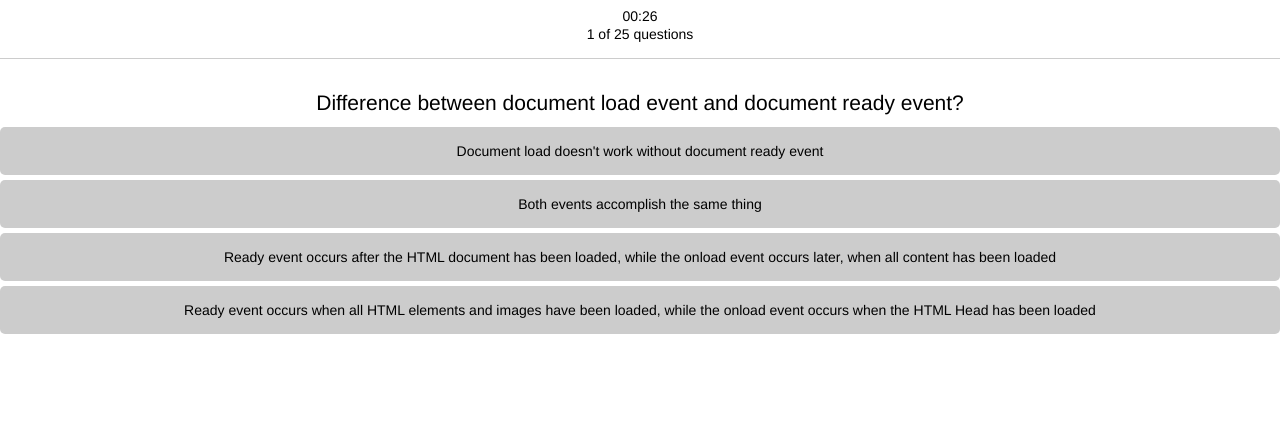
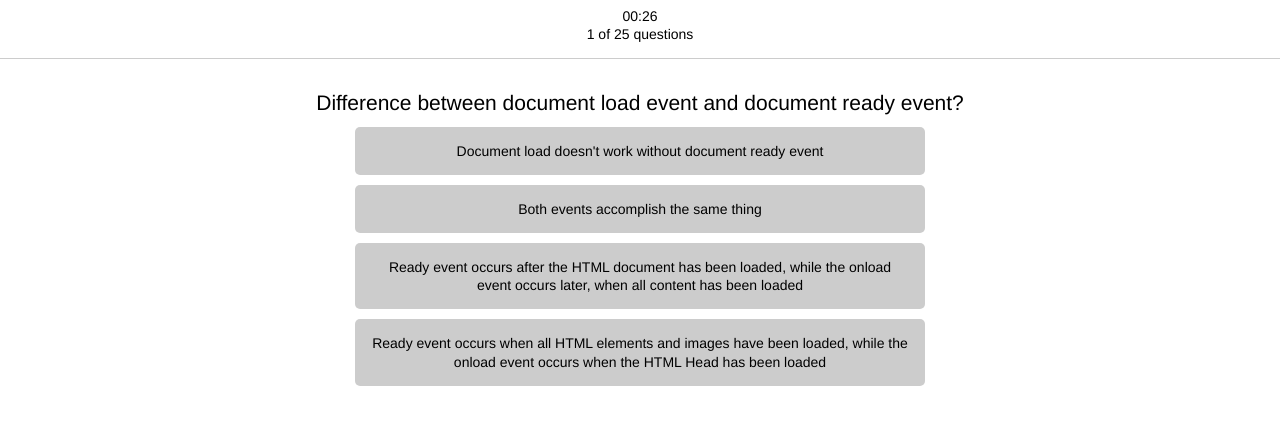
Before and after one commit to coderesponsible/front-end-quiz, a website: page index.html in a window 1280 px wide. Shown: the part 52-476 px from the top of the page. Drawn offline with Linux system fonts and the light colour scheme.

Commit message:
format the question and answer

```diff
--- a/sass/modules/_answers.scss
+++ b/sass/modules/_answers.scss
@@ -1,17 +1,30 @@
 .answers{
+  max-width:600px;
+  @extend %marginAuto;
+  padding:0 30px;
+  margin-bottom:60px;
+
   li{
     text-align:center;
-    margin-bottom:5px;
+    margin-bottom:10px;
   }
 
   a{
     @include inline-block();
     background:$grey;
     @include roundedCorners(5);
-    width:100%;
-    padding:15px 0;
+    width:90%;
+    padding:15px;
     color:black;
     text-decoration:none;
+
+    &.wrong{
+      background:red;
+    }
+
+    &.correct{
+      background:green;
+    }
 
     &:hover, &:focus{
       background:darken($grey, 20%);
--- a/sass/modules/_results.scss
+++ b/sass/modules/_results.scss
@@ -13,6 +13,4 @@
       color:green;
     }
   }
-
-
 }
```
Also changed, not shown: css/style.css.
